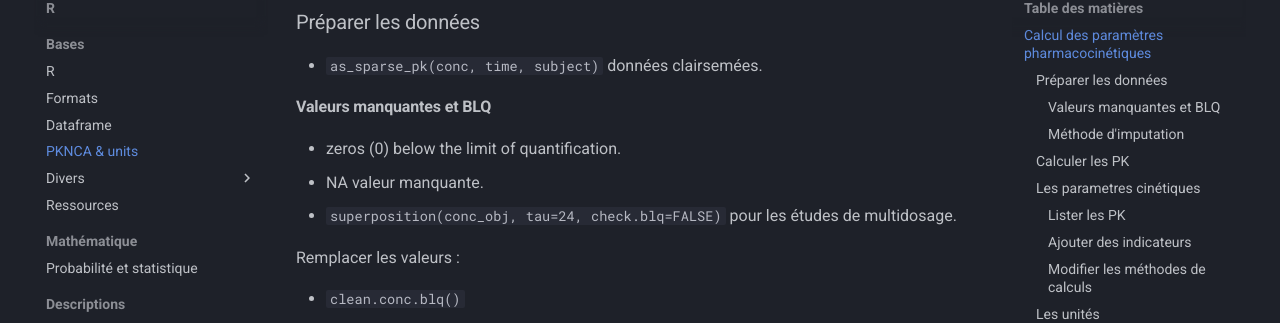
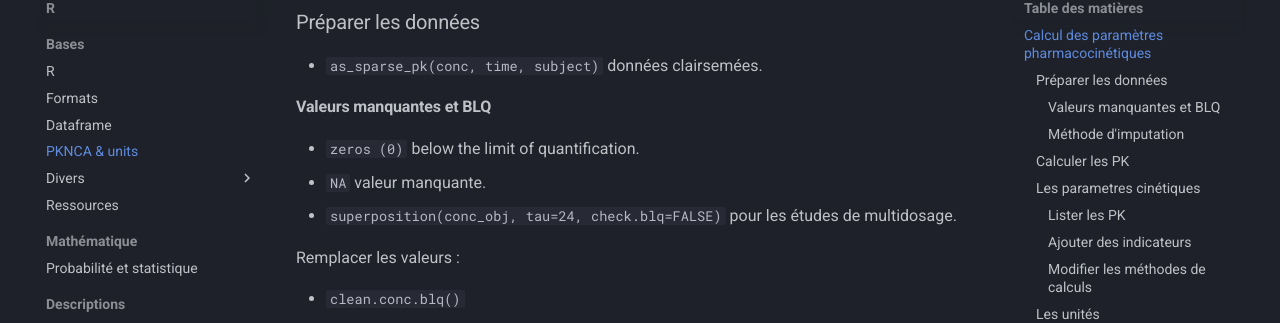
Before and after one commit to gdemare/Informatique, an MkDocs documentation site: the page built from docs/r/PKNCA-units_r.md, in a window 1280 px wide and 900 px high, scrolled down 543 px. Shown: the part 121-444 px from the top of the window. Built offline with MkDocs 1.6.1 and Material for MkDocs 9.7.7, drawn with Linux system fonts in a browser that asks for light colours; comment, search, counter and statistics services are not loaded.

```diff
--- a/docs/r/PKNCA-units_r.md
+++ b/docs/r/PKNCA-units_r.md
@@ -18,8 +18,8 @@ Données minimum : concentration, dose, and time.
 
 #### Valeurs manquantes et BLQ
 
-* zeros (0) below the limit of quantification.
-* NA valeur manquante.
+* `zeros (0)` below the limit of quantification.
+* `NA` valeur manquante.
 * `superposition(conc_obj, tau=24, check.blq=FALSE)` pour les études de multidosage.
 
 Remplacer les valeurs :
```
